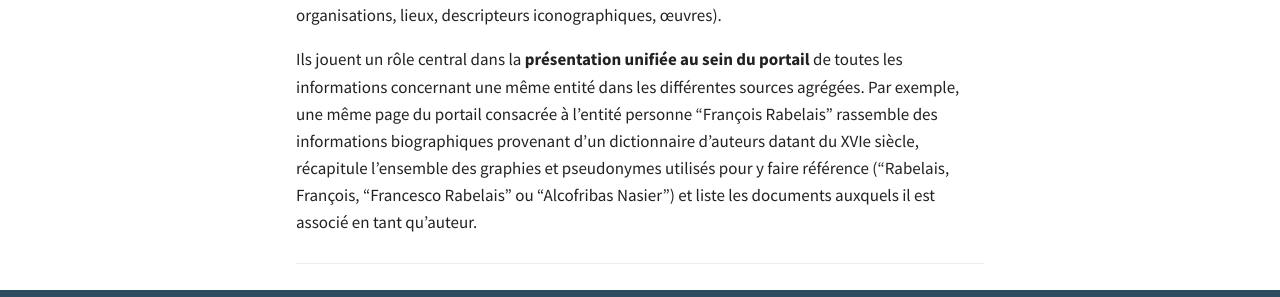
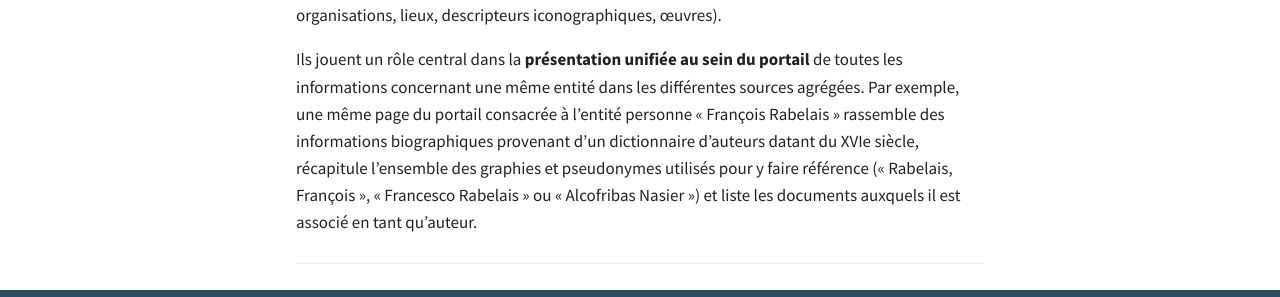
Before and after one commit to biblissima/doc.biblissima, an MkDocs documentation site: the page built from docs/api/api-reconciliation.md, in a window 1280 px wide and 1294 px high. Shown: the part 939-1236 px from the top of the window. Built offline with MkDocs 1.6.1 and Material for MkDocs 9.7.7, drawn with Linux system fonts in a browser that asks for light colours.

Commit message:
Fixed quotation marks inconsistencies

```diff
--- a/docs/api/api-reconciliation.md
+++ b/docs/api/api-reconciliation.md
@@ -12,4 +12,4 @@ La **qualité des données** du portail Biblissima et de leur mise en interopér
 
 Ces référentiels sont organisés par types d’entités (cotes de manuscrits, personnes et organisations, lieux, descripteurs iconographiques, œuvres).
 
-Ils jouent un rôle central dans la **présentation unifiée au sein du portail** de toutes les informations concernant une même entité dans les différentes sources agrégées. Par exemple, une même page du portail consacrée à l’entité personne “François Rabelais” rassemble des informations biographiques provenant d’un dictionnaire d’auteurs datant du XVIe siècle, récapitule l’ensemble des graphies et pseudonymes utilisés pour y faire référence (“Rabelais, François, “Francesco Rabelais” ou “Alcofribas Nasier”) et liste les documents auxquels il est associé en tant qu'auteur.
+Ils jouent un rôle central dans la **présentation unifiée au sein du portail** de toutes les informations concernant une même entité dans les différentes sources agrégées. Par exemple, une même page du portail consacrée à l’entité personne « François Rabelais » rassemble des informations biographiques provenant d’un dictionnaire d’auteurs datant du XVIe siècle, récapitule l’ensemble des graphies et pseudonymes utilisés pour y faire référence (« Rabelais, François », « Francesco Rabelais » ou « Alcofribas Nasier ») et liste les documents auxquels il est associé en tant qu'auteur.
```
Also changed, not shown: docs/api/openrefine.md (+1 -1 lines).
